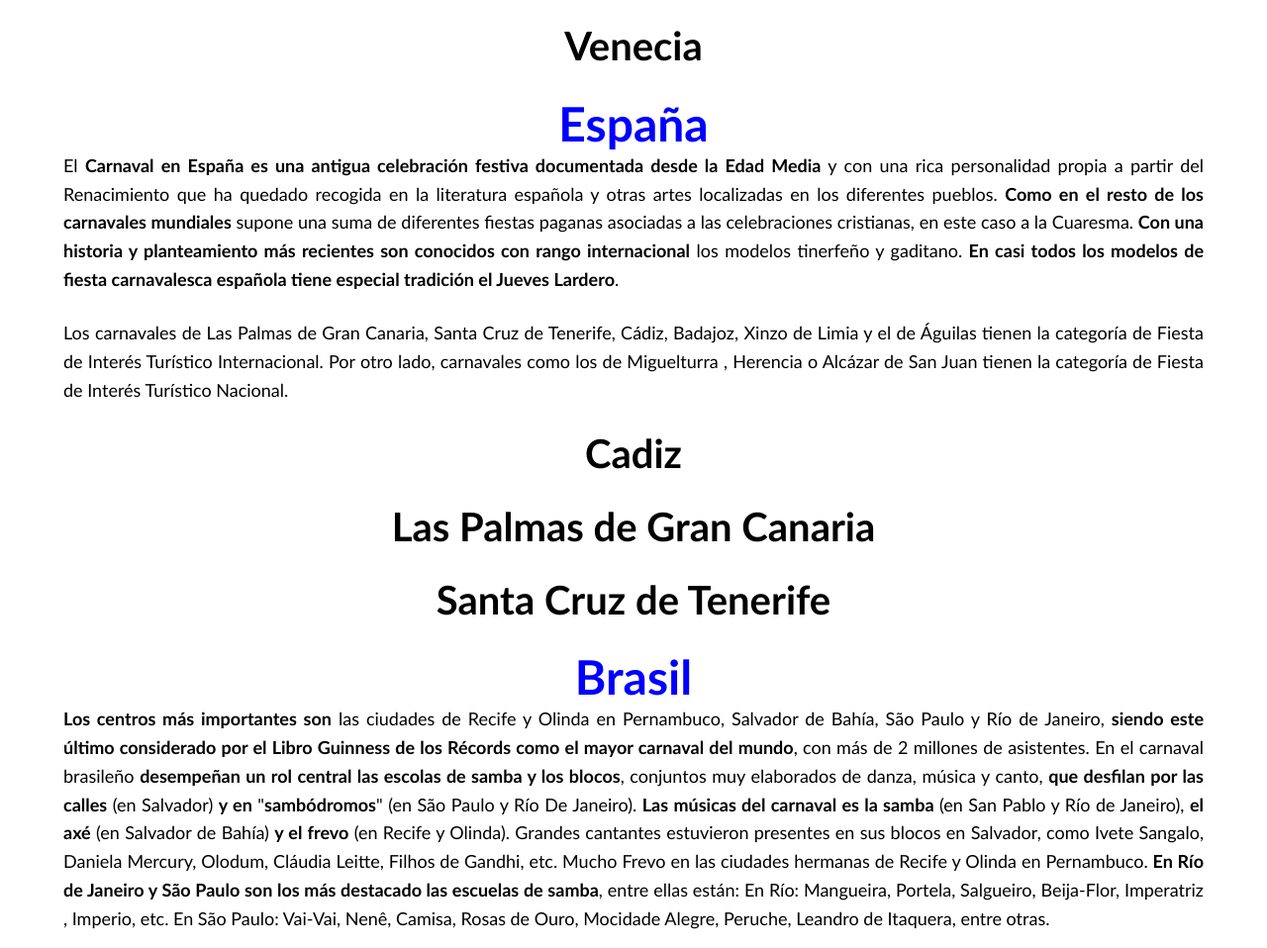
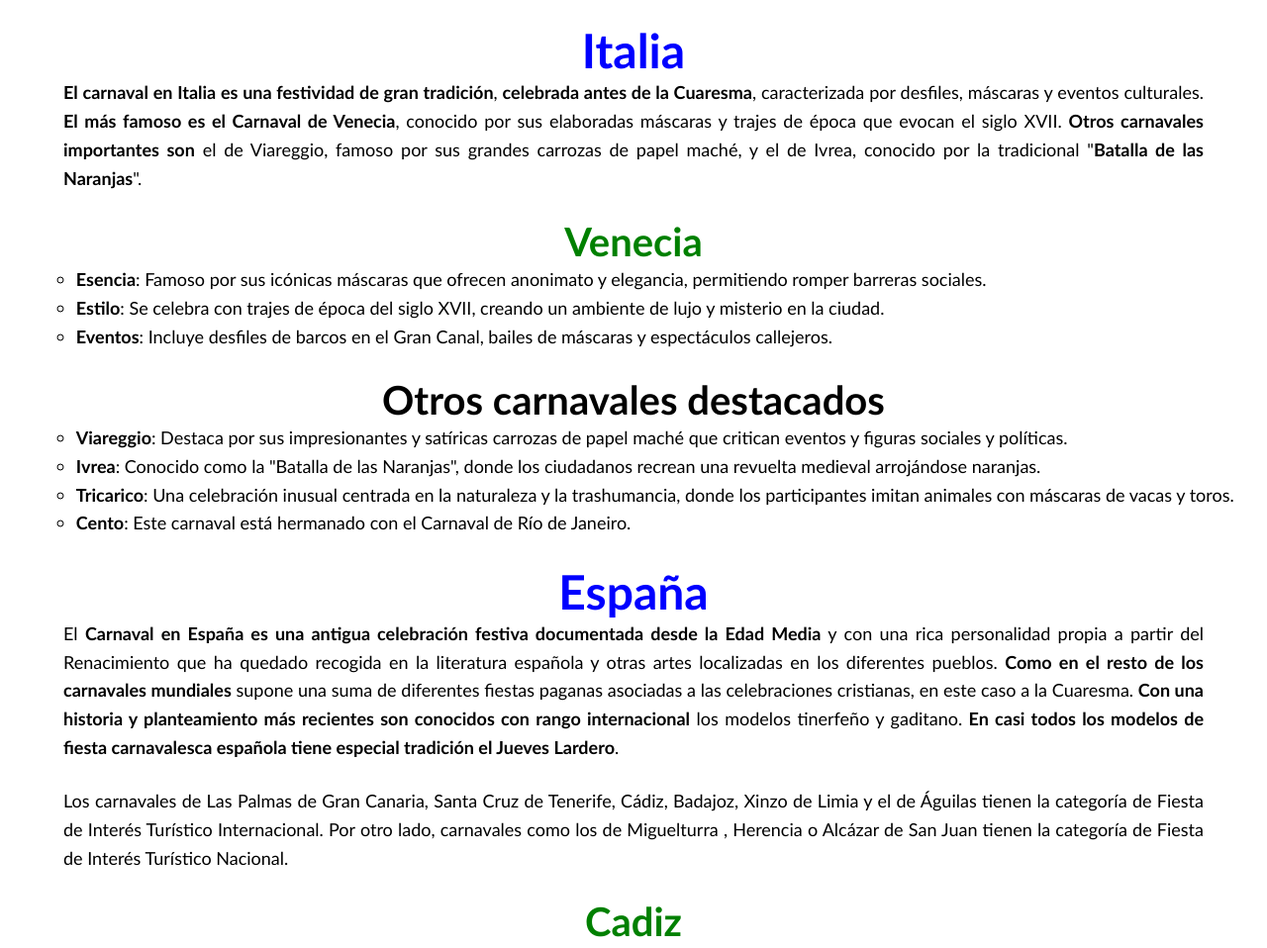
Before and after one commit to Mertxeps/Carnavales, a plain HTML site: page Pages/Lugares.html in a window 1280 px wide. Shown: the part 879-1837 px from the top of the page at 99% size. Drawn offline with Linux system fonts and the light colour scheme.

Commit message:
Creación carnavales Italia en la página de Lugares

```diff
--- a/Pages/Lugares.html
+++ b/Pages/Lugares.html
@@ -50,24 +50,40 @@
 
             <h1>Sitios Destacados de Carnaval</h1>
 
-            <h2>Venecia</h2>
+            <h1 class = "ColorAzul">Italia</h1>
+            <p><strong>El carnaval en Italia es una festividad de gran tradición</strong>, <strong>celebrada antes de la Cuaresma</strong>, caracterizada por desfiles, máscaras y eventos culturales. <strong>El más famoso es el Carnaval de Venecia</strong>, conocido por sus elaboradas máscaras y trajes de época que evocan el siglo XVII. <strong>Otros carnavales importantes son</strong> el de Viareggio, famoso por sus grandes carrozas de papel maché, y el de Ivrea, conocido por la tradicional "<strong>Batalla de las Naranjas</strong>". </p>
+
+            <h2 class = "ColorVerde">Venecia</h2>
+            <ul class = "ListaLugares">
+                <li><strong>Esencia</strong>: Famoso por sus icónicas máscaras que ofrecen anonimato y elegancia, permitiendo romper barreras sociales. </li>
+                <li><strong>Estilo</strong>: Se celebra con trajes de época del siglo XVII, creando un ambiente de lujo y misterio en la ciudad. </li>
+                <li><strong>Eventos</strong>: Incluye desfiles de barcos en el Gran Canal, bailes de máscaras y espectáculos callejeros. </li>
+            </ul>
+
+            <h2>Otros carnavales destacados</h2>
+            <ul class = "ListaLugares">
+                <li><strong>Viareggio</strong>: Destaca por sus impresionantes y satíricas carrozas de papel maché que critican eventos y figuras sociales y políticas. </li>
+                <li><strong>Ivrea</strong>: Conocido como la "Batalla de las Naranjas", donde los ciudadanos recrean una revuelta medieval arrojándose naranjas. </li>
+                <li><strong>Tricarico</strong>: Una celebración inusual centrada en la naturaleza y la trashumancia, donde los participantes imitan animales con máscaras de vacas y toros. </li>
+                <li><strong>Cento</strong>: Este carnaval está hermanado con el Carnaval de Río de Janeiro. </li>
+            </ul>
 
             <h1 class = "ColorAzul">España</h1>
             <p>El <strong>Carnaval en España es una antigua celebración festiva documentada desde la Edad Media</strong> y con una rica personalidad propia a partir del Renacimiento que ha quedado recogida en la literatura española y otras artes localizadas en los diferentes pueblos. <strong>Como en el resto de los carnavales mundiales</strong> supone una suma de diferentes fiestas paganas asociadas a las celebraciones cristianas, en este caso a la Cuaresma. <strong>Con una historia y planteamiento más recientes son conocidos con rango internacional</strong> los modelos tinerfeño y gaditano. <strong>En casi todos los modelos de fiesta carnavalesca española tiene especial tradición el Jueves Lardero</strong>.</p>
             <p>Los carnavales de Las Palmas de Gran Canaria, Santa Cruz de Tenerife, Cádiz, Badajoz, Xinzo de Limia y el de Águilas tienen la categoría de Fiesta de Interés Turístico Internacional. Por otro lado, carnavales como los de Miguelturra , Herencia o Alcázar de San Juan tienen la categoría de Fiesta de Interés Turístico Nacional.</p>
 
-            <h2>Cadiz</h2>
+            <h2 class = "ColorVerde">Cadiz</h2>
 
-            <h2>Las Palmas de Gran Canaria</h2>
+            <h2 class = "ColorVerde">Las Palmas de Gran Canaria</h2>
 
-            <h2>Santa Cruz de Tenerife</h2>
+            <h2 class = "ColorVerde">Santa Cruz de Tenerife</h2>
 
             <h1 class = "ColorAzul">Brasil</h1>
             <p class = "TextoSinEspacio"><strong>Los centros más importantes son</strong> las ciudades de Recife y Olinda en Pernambuco, Salvador de Bahía, São Paulo y Río de Janeiro, <strong>siendo este último considerado por el Libro Guinness de los Récords como el mayor carnaval del mundo</strong>, con más de 2 millones de asistentes. En el carnaval brasileño <strong>desempeñan un rol central las escolas de samba y los blocos</strong>, conjuntos muy elaborados de danza, música y canto, <strong>que desfilan por las calles</strong> (en Salvador) <strong>y en</strong> "<strong>sambódromos</strong>" (en São Paulo y Río De Janeiro). <strong>Las músicas del carnaval es la samba</strong> (en San Pablo y Río de Janeiro), <strong>el axé</strong> (en Salvador de Bahía) <strong>y el frevo</strong> (en Recife y Olinda). Grandes cantantes estuvieron presentes en sus blocos en Salvador, como Ivete Sangalo, Daniela Mercury, Olodum, Cláudia Leitte, Filhos de Gandhi, etc. Mucho Frevo en las ciudades hermanas de Recife y Olinda en Pernambuco. <strong>En Río de Janeiro y São Paulo son los más destacado las escuelas de samba</strong>, entre ellas están: En Río: Mangueira, Portela, Salgueiro, Beija-Flor, Imperatriz , Imperio, etc. En São Paulo: Vai-Vai, Nenê, Camisa, Rosas de Ouro, Mocidade Alegre, Peruche, Leandro de Itaquera, entre otras.</p>
 
-            <h2>Río de Janeiro</h2>
+            <h2 class = "ColorVerde">Río de Janeiro</h2>
 
-            <h2>São Paulo</h2>
+            <h2 class = "ColorVerde">São Paulo</h2>
         </main>
 
         <footer>
--- a/Styles/Styles.css
+++ b/Styles/Styles.css
@@ -24,6 +24,10 @@ h2 {
 	color: blue;
 }
 
+.ColorVerde {
+	color: green;
+}
+
 main p {
 	margin: auto;
 	width: 90%;
--- a/Styles/StylesLugares.css
+++ b/Styles/StylesLugares.css
@@ -1,3 +1,10 @@
 header ul li:nth-of-type(3) {
     text-decoration: overline;
 }
+
+.ListaLugares {
+    font-size: 18px;
+    line-height: 1.6;
+    list-style-type: circle;
+    margin-left: 6%;
+}
```
